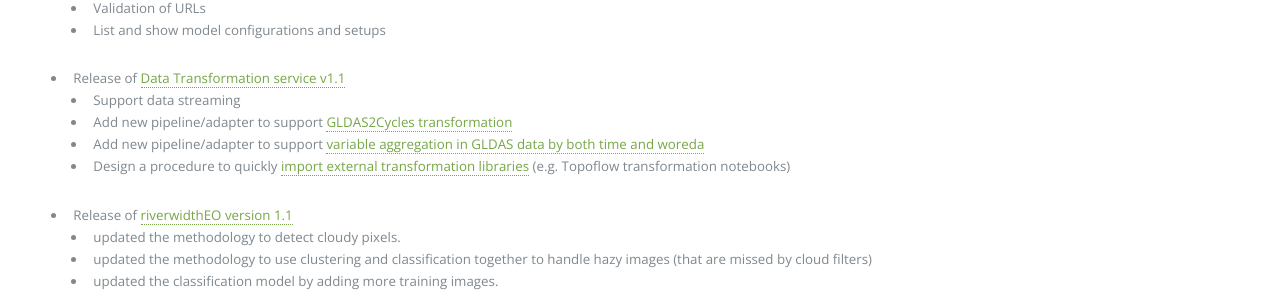
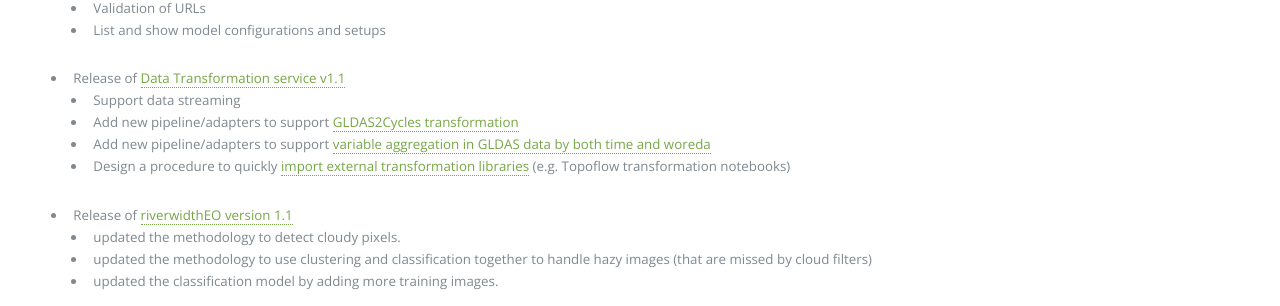
Before and after one commit to KnowledgeCaptureAndDiscovery/MINT, a Jekyll site: the page built from releases.md, in a window 1280 px wide and 900 px high, scrolled down 452 px. Shown: the part 147-453 px from the top of the window. Built offline with Jekyll 4.4.1, drawn with Linux system fonts in a browser that asks for light colours.

Commit message:
Update releases.md

```diff
--- a/releases.md
+++ b/releases.md
@@ -23,8 +23,8 @@ title: MINT Release updates
 
 * Release of [Data Transformation service v1.1]({{ '/products/data/' | absolute_url }}#transformation-services)
   * Support data streaming
-  * Add new pipeline/adapter to support [GLDAS2Cycles transformation](https://github.com/mintproject/MINT-Transformation/wiki/Transformation-Adapters#3--gldas2cyclesfunc)
-  * Add new pipeline/adapter to support [variable aggregation in GLDAS data by both time and woreda](https://github.com/mintproject/MINT-Transformation/tree/master/examples/aggregation)
+  * Add new pipeline/adapters to support [GLDAS2Cycles transformation](https://github.com/mintproject/MINT-Transformation/wiki/Transformation-Adapters#3--gldas2cyclesfunc)
+  * Add new pipeline/adapters to support [variable aggregation in GLDAS data by both time and woreda](https://github.com/mintproject/MINT-Transformation/tree/master/examples/aggregation)
   * Design a procedure to quickly [import external transformation libraries](https://github.com/mintproject/MINT-Transformation/wiki/Importing-External-Transformations) (e.g. Topoflow transformation notebooks)
 
 * Release of [riverwidthEO version 1.1](https://github.com/mintproject/riverwidthEO)
```
